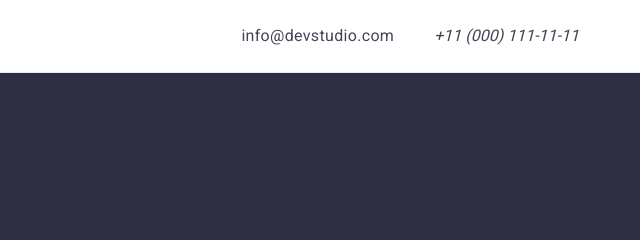
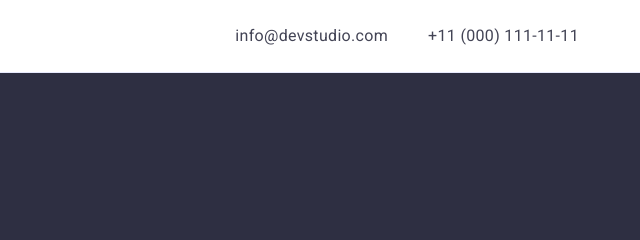
Before and after one commit to IYgit/goit-markup-hw-03, a plain HTML site: page index.html in a window 1280 px wide. Shown: the top 240 px of the page, 640-1280 px from the left. Drawn offline with nearby package versions, Linux system fonts and the light colour scheme.

Commit message:
quot fix

```diff
--- a/index.html
+++ b/index.html
@@ -39,14 +39,10 @@
         <address class="address">
           <ul class="address-list">
             <li class="address-item">
-              <a href="mailto:info@devstudio.com" class="address-link"
-                >info@devstudio.com</a
-              >
+              <a href="mailto:info@devstudio.com" class="address-link">info@devstudio.com</a>
             </li>
-            <li class="address-item>
-              <a href="tel:+110001111111" class="address-link"
-                >+11 (000) 111-11-11</a
-              >
+            <li class="address-item">
+              <a href="tel:+110001111111" class="address-link">+11 (000) 111-11-11</a>
             </li>
           </ul>
         </address>
```
